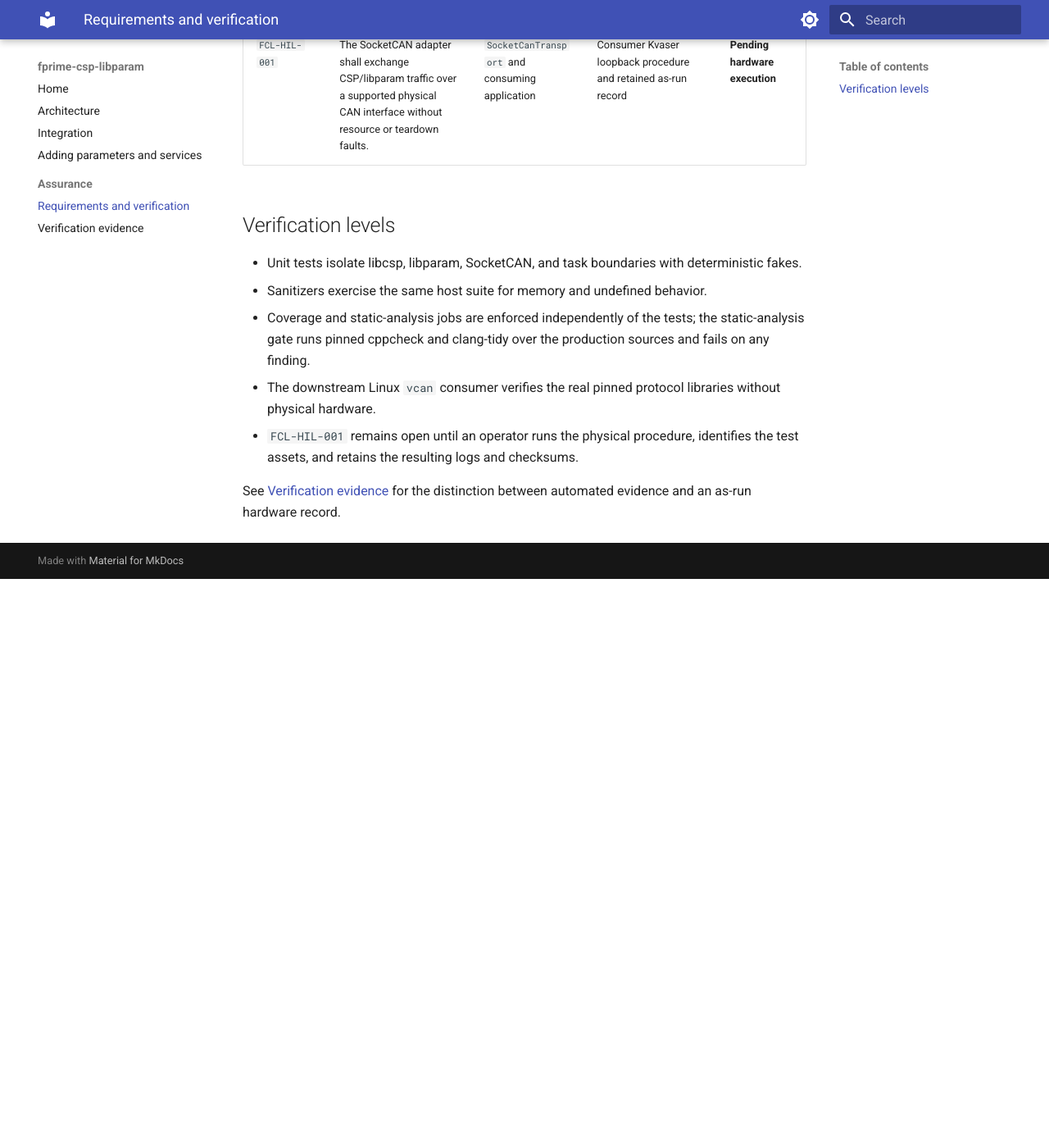
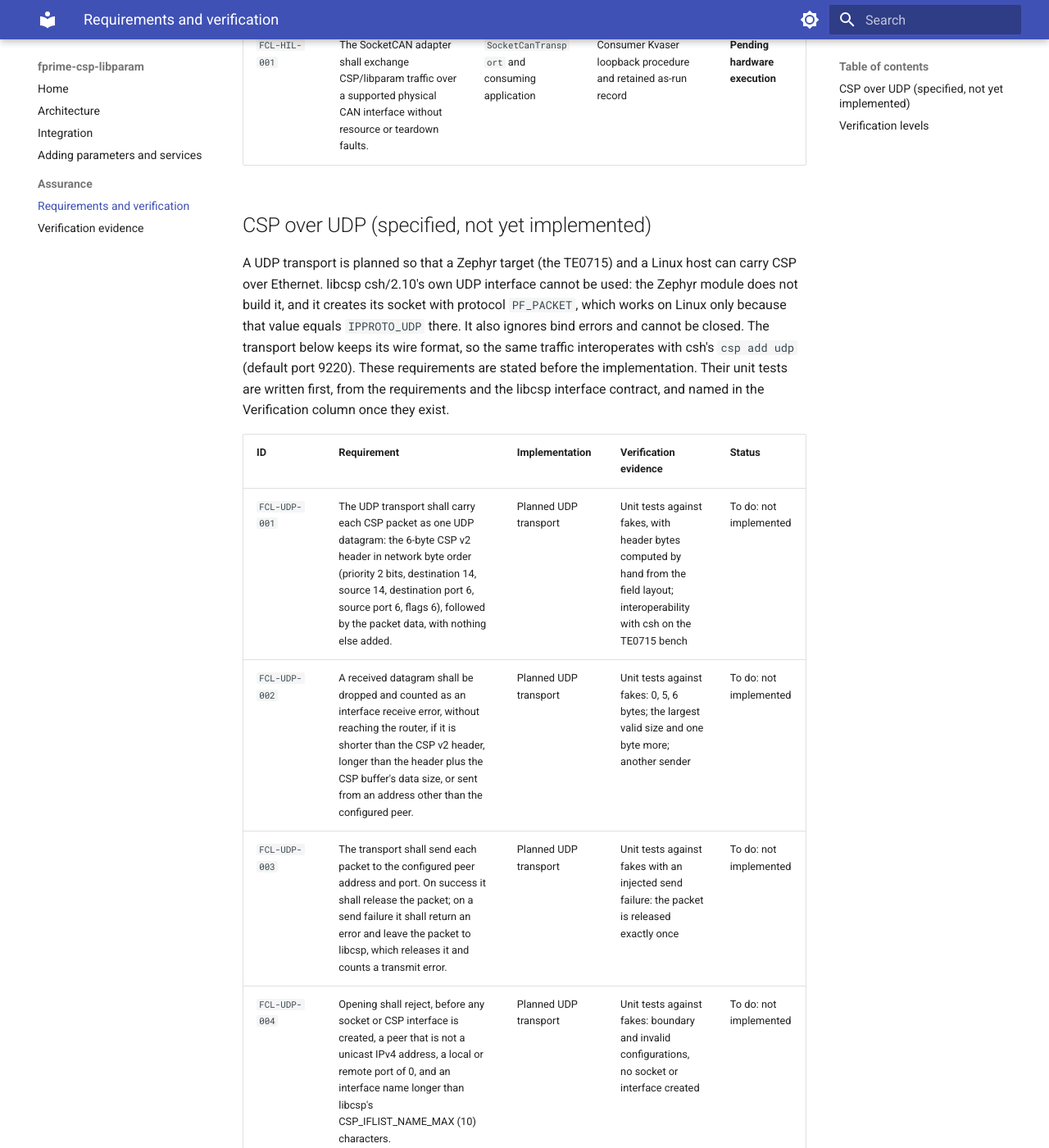
Before and after one commit to SiboVG/fprime-csp-libparam, an MkDocs documentation site: the page built from docs/requirements-and-verification.md, in a window 1280 px wide and 1400 px high, scrolled down 1932 px. Shown: the whole window at 82% size. Built offline with MkDocs 1.6.1 and Material for MkDocs 9.7.7, drawn with Linux system fonts in a browser that asks for light colours; before the commit the page ends 2638 px from its top, so only the background shows below that; some of the changed text lies outside the part shown.

Commit message:
docs: specify the CSP over UDP transport (FCL-UDP-001 to -007)
Requirements stated before the implementation, for CSP over Ethernet
between the TE0715 (Zephyr) and Linux. The wire format is libcsp
csh/2.10's csp_if_udp (csh `csp add udp`), but that interface cannot be
reused: the Zephyr module does not build it, its socket call works on
Linux only because PF_PACKET equals IPPROTO_UDP there, it ignores bind
errors and cannot be closed. FCL-UDP-003 records libcsp's ownership rule:
a failed nexthop leaves the packet to libcsp, which frees it.

Co-Authored-By: Claude Opus 5.5 <noreply@anthropic.com>

```diff
--- a/docs/requirements-and-verification.md
+++ b/docs/requirements-and-verification.md
@@ -19,6 +19,28 @@ run by the repository workflow. It does not imply hardware qualification.
 | `FCL-INT-001` | A standalone F Prime consumer shall discover the manifest and build the runtime modules against pinned compatible dependencies. | `library.cmake`, smoke consumer | repository contracts and `run_runtime_smoke.sh` | Verified in CI |
 | `FCL-HIL-001` | The SocketCAN adapter shall exchange CSP/libparam traffic over a supported physical CAN interface without resource or teardown faults. | `SocketCanTransport` and consuming application | Consumer Kvaser loopback procedure and retained as-run record | **Pending hardware execution** |
 
+## CSP over UDP (specified, not yet implemented)
+
+A UDP transport is planned so that a Zephyr target (the TE0715) and a Linux host can
+carry CSP over Ethernet. libcsp csh/2.10's own UDP interface cannot be used: the
+Zephyr module does not build it, and it creates its socket with protocol `PF_PACKET`,
+which works on Linux only because that value equals `IPPROTO_UDP` there. It also
+ignores bind errors and cannot be closed. The transport below keeps its wire format,
+so the same traffic interoperates with csh's `csp add udp` (default port 9220). These
+requirements are stated before the implementation. Their unit tests are written first,
+from the requirements and the libcsp interface contract, and named in the Verification
+column once they exist.
+
+| ID | Requirement | Implementation | Verification evidence | Status |
+|---|---|---|---|---|
+| `FCL-UDP-001` | The UDP transport shall carry each CSP packet as one UDP datagram: the 6-byte CSP v2 header in network byte order (priority 2 bits, destination 14, source 14, destination port 6, source port 6, flags 6), followed by the packet data, with nothing else added. | Planned UDP transport | Unit tests against fakes, with header bytes computed by hand from the field layout; interoperability with csh on the TE0715 bench | To do: not implemented |
+| `FCL-UDP-002` | A received datagram shall be dropped and counted as an interface receive error, without reaching the router, if it is shorter than the CSP v2 header, longer than the header plus the CSP buffer's data size, or sent from an address other than the configured peer. | Planned UDP transport | Unit tests against fakes: 0, 5, 6 bytes; the largest valid size and one byte more; another sender | To do: not implemented |
+| `FCL-UDP-003` | The transport shall send each packet to the configured peer address and port. On success it shall release the packet; on a send failure it shall return an error and leave the packet to libcsp, which releases it and counts a transmit error. | Planned UDP transport | Unit tests against fakes with an injected send failure: the packet is released exactly once | To do: not implemented |
+| `FCL-UDP-004` | Opening shall reject, before any socket or CSP interface is created, a peer that is not a unicast IPv4 address, a local or remote port of 0, and an interface name longer than libcsp's CSP_IFLIST_NAME_MAX (10) characters. | Planned UDP transport | Unit tests against fakes: boundary and invalid configurations, no socket or interface created | To do: not implemented |
+| `FCL-UDP-005` | If the socket cannot be created or bound, opening shall fail with the error, leaving no socket open and no CSP interface registered. | Planned UDP transport | Unit tests against fakes with injected socket and bind failures | To do: not implemented |
+| `FCL-UDP-006` | Closing shall unregister the CSP interface before it stops receiving, then stop the receive task and close the socket within one receive timeout of at most 1 s; no datagram received after close shall reach the router, and a failed phase shall be retryable without repeating a completed one, as for SocketCAN (`FCL-CAN-001`). | Planned UDP transport | Unit tests against fakes: close order, injected close failures and retry | To do: not implemented |
+| `FCL-UDP-007` | The same transport shall build for Linux and for the fprime-zephyr platform, behind a CMake option that is off by default, as the CAN transports are. | Planned UDP transport, `library.cmake` | Linux smoke-consumer build with the option on; the TE0715 image build | To do: not implemented |
+
 ## Verification levels
 
 - Unit tests isolate libcsp, libparam, SocketCAN, and task boundaries with
```
